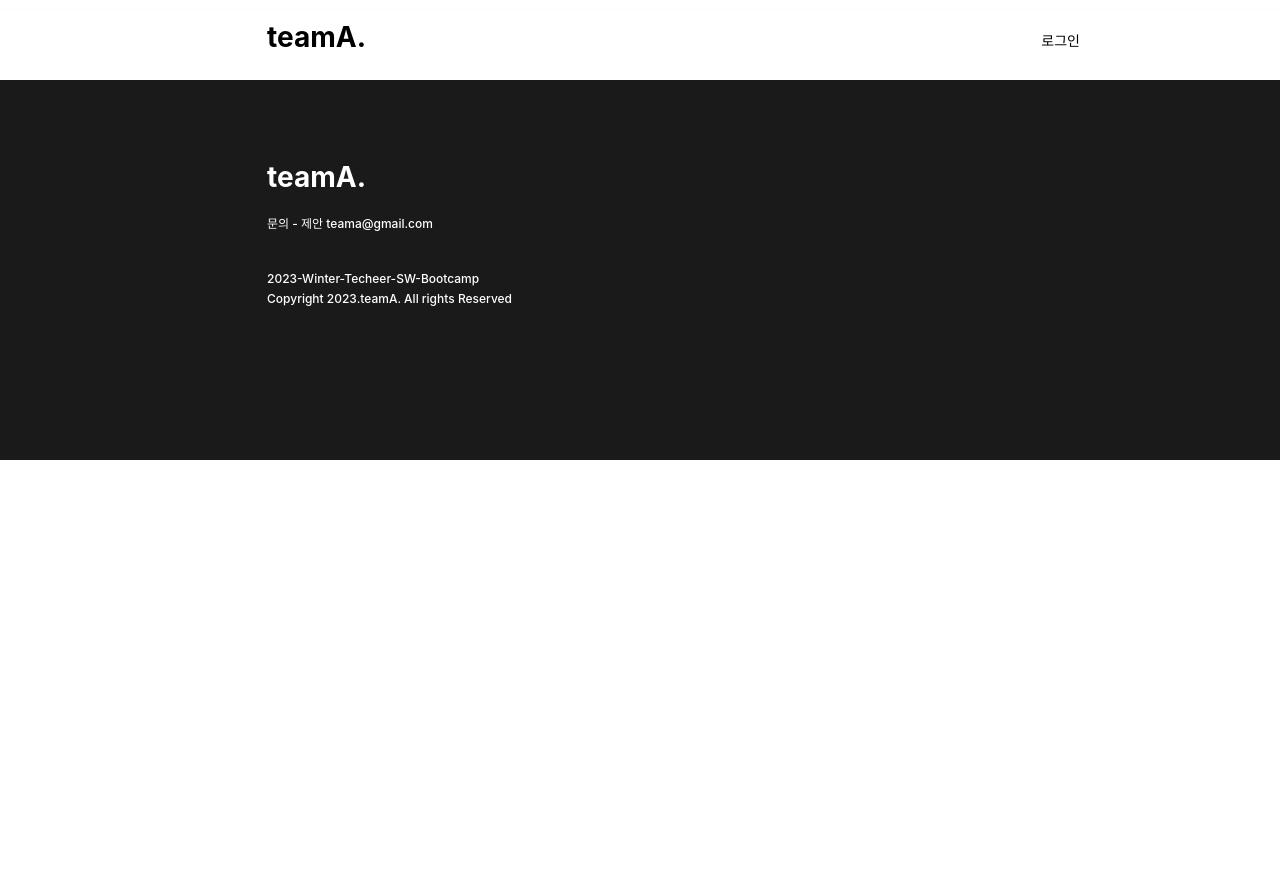
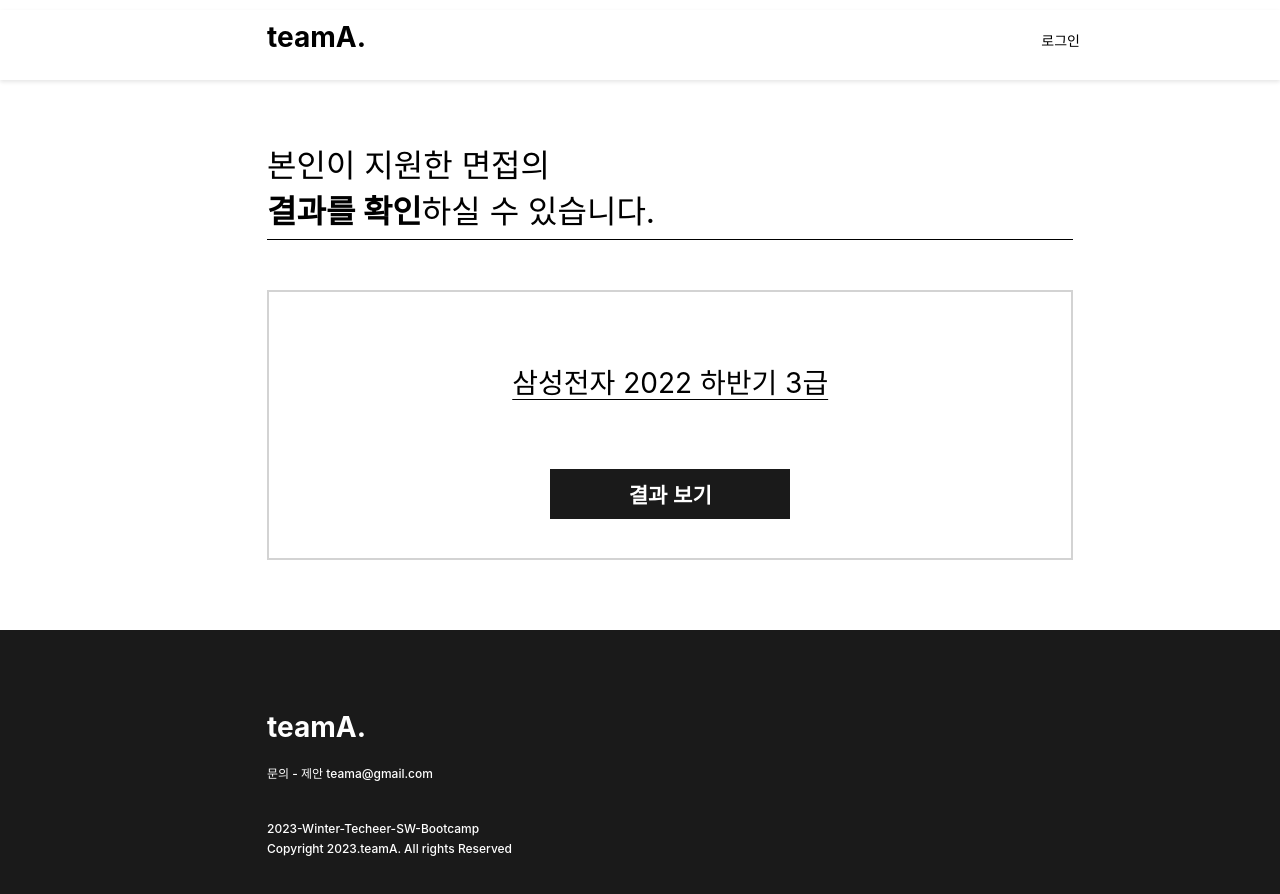
Before and after one commit to 2023-Winter-Bootcamp/Frontend, a React (Create React App) app in the folder 2023winterbootcamp/: page /end/1 in a window 1280 px wide. Shown: the top 894 px of the page. Before the commit the page ends 800 px from the top, so only its background shows below. Built offline with nearby package versions, Linux system fonts and the light colour scheme; no server answers; what recoil-persist would draw is missing.

Commit message:
feat: 면접종료페이지 제작 & 면접결과페이지 연결

```diff
--- a/2023winterbootcamp/src/App.tsx
+++ b/2023winterbootcamp/src/App.tsx
@@ -8,6 +8,7 @@
 import Interview from "./Interviewpage";
 import Footer from "./components/Footer";
 import Resultpage from "./Resultpage";
+import Endpage from "./Endpage";
 
 function App() {
   return (
@@ -19,6 +20,7 @@
             <Route path="/mypage" element={<Mypage />} />
             <Route path="/choose" element={<Choose />} />
             <Route path="/interview/:id" element={<Interview />} />
+            <Route path="/end/:id" element={<Endpage interview_name="삼성전자 2022 하반기 3급"/>} />
             <Route path="/result/:id" element={<Resultpage />} />
           </Routes>
           <Footer />
--- /dev/null
+++ b/2023winterbootcamp/src/Endpage.tsx
@@ -0,0 +1,139 @@
+import { motion } from "framer-motion";
+import React from "react";
+import { useSetRecoilState } from "recoil";
+import styled from "styled-components";
+import { interviewResultState } from "./Recoil";
+import api from "./baseURL/baseURL";
+import { useNavigate, useParams } from "react-router-dom";
+
+const Container = styled.div`
+  width: 100%;
+  height: 550px;
+  display: flex;
+  flex-direction: column;
+`;
+
+const Box = styled.div<{ width: string; height: string }>`
+  width: ${(props) => props.width};
+  height: ${(props) => props.height};
+`;
+
+const TopBox = styled(Box)`
+  margin-top: 60px;
+  box-sizing: border-box;
+  border-bottom: 1px solid black;
+  @media screen and (max-width: 768px) {
+    margin-left: 100px;
+  }
+  @media screen and (min-width: 768px) and (max-width: 1023px) {
+    margin-left: 200px;
+  }
+  @media screen and (min-width: 1024px) {
+    margin-left: 267px;
+  }
+`;
+
+const BottomBox = styled(Box)`
+  box-sizing: border-box;
+  display: flex;
+  flex-direction: column;
+  justify-content: space-evenly;
+  align-items: center;
+  border: 2px solid lightgray;
+  margin-top: 50px;
+  @media screen and (max-width: 768px) {
+    margin-left: 100px;
+  }
+  @media screen and (min-width: 768px) and (max-width: 1023px) {
+    margin-left: 200px;
+  }
+  @media screen and (min-width: 1024px) {
+    margin-left: 267px;
+  }
+`;
+const TopText = styled(Box)`
+  font-size: 32px;
+  text-align: left;
+  word-break: keep-all;
+  overflow-y: auto;
+`;
+
+const BottomText = styled(Box)`
+  font-size: 28px;
+  text-align: center;
+  text-decoration: underline;
+  text-underline-position: under;
+  text-decoration-thickness: 0.8px;
+  display: flex;
+  justify-content: center;
+  align-items: center;
+`;
+
+const StartButton = styled(motion.button)`
+  width: 240px;
+  height: 50px;
+  background-color: #1a1a1a;
+  color: white;
+  font-size: 21px;
+  font-weight: bold;
+  text-align: center;
+  border: none;
+
+  &:hover {
+    cursor: pointer;
+    background-color: #333;
+    transform: translateY(-0.5px);
+  }
+`;
+
+type Props = {
+  interview_name: string;
+};
+
+function Endpage(props: Props) {
+  const setInterviewResult = useSetRecoilState(interviewResultState);
+  const { id } = useParams();
+  const navigate = useNavigate();
+
+  const getResultInfo = async () => {
+    try {
+      const response = await api.get(`interviews/${id}/`);
+      setInterviewResult(response.data);
+      navigate(`/result/${id}`);
+    } catch (e) {
+      console.error(e);
+      console.log("인터뷰 결과 불러오는 중 에러 발생");
+    }
+  };
+  return (
+    <Container>
+      <motion.div
+        initial={{ opacity: 0, y: 20 }}
+        animate={{ opacity: 1, y: 0 }}
+        transition={{ duration: 2 }}
+      >
+        <TopBox width="63vw" height="100px">
+          <TopText width="65vw" height="90px">
+            본인이 지원한 면접의
+            <br />
+            <b>결과를 확인</b>하실 수 있습니다.
+          </TopText>
+        </TopBox>
+      </motion.div>
+      <motion.div
+        initial={{ opacity: 0, y: 10 }}
+        animate={{ opacity: 1, y: 0 }}
+        transition={{ duration: 3 }}
+      >
+        <BottomBox width="63vw" height="270px">
+          <BottomText width="70vw" height="100px">
+            {props.interview_name}
+          </BottomText>
+          <StartButton onClick={getResultInfo}>결과 보기</StartButton>
+        </BottomBox>
+      </motion.div>
+    </Container>
+  );
+}
+
+export default Endpage;
--- a/2023winterbootcamp/src/Recoil.ts
+++ b/2023winterbootcamp/src/Recoil.ts
@@ -52,3 +52,39 @@
     avatar_url: "",
   },
 });
+
+type InterviewQuestion = {
+  type_name: string;
+  content: string;
+};
+
+type InterviewAnswer = {
+  content: string;
+  record_url: string;
+};
+
+export type InterviewResultType = {
+  title: string;
+  interview_type_names: string[];
+  position: string;
+  style: string;
+  resume: number;
+  repo_names: string[];
+  questions: InterviewQuestion[];
+  answers: InterviewAnswer[];
+};
+
+export const interviewResultState = atom<InterviewResultType>({
+  key : 'interviewResultState',
+  default : {
+    title : '',
+    interview_type_names: [''],
+    position: '',
+    style: '',
+    resume: -1,
+    repo_names: [''],
+    questions: [],
+    answers: [],
+  },
+  effects_UNSTABLE : [persistAtom],
+})
--- a/2023winterbootcamp/src/Resultpage.tsx
+++ b/2023winterbootcamp/src/Resultpage.tsx
@@ -7,8 +7,8 @@
 } from 'react';
 import { useParams } from 'react-router-dom';
 import styled from 'styled-components';
-import { githubLoginInfoState, githubProfileState } from './Recoil';
-import { useRecoilState } from 'recoil';
+import { githubLoginInfoState, githubProfileState, interviewResultState } from './Recoil';
+import { useRecoilState, useRecoilValue } from 'recoil';
 import axios from 'axios';
 import api from './baseURL/baseURL';
 
@@ -361,9 +361,7 @@
 }
 
 const Resultpage = () => {
-  const [interviewData, setInterviewData] = useState<InterviewData | null>(
-    null
-  );
+  const interviewData = useRecoilValue(interviewResultState);
 
   const [isPlayingList, setIsPlayingList] = useState<boolean[]>([]);
   const audioRefs = useRef<HTMLAudioElement[]>([]);
```
